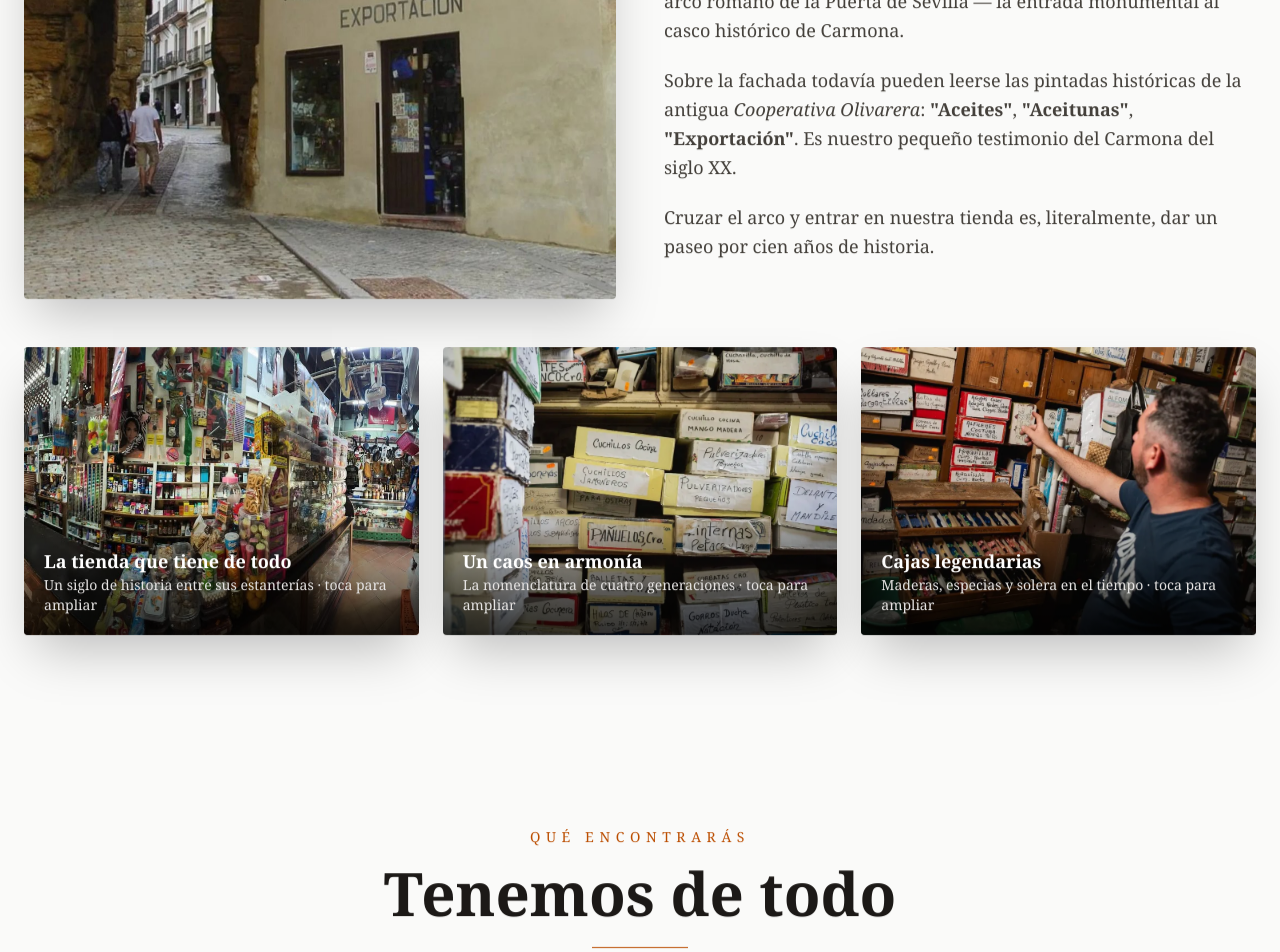
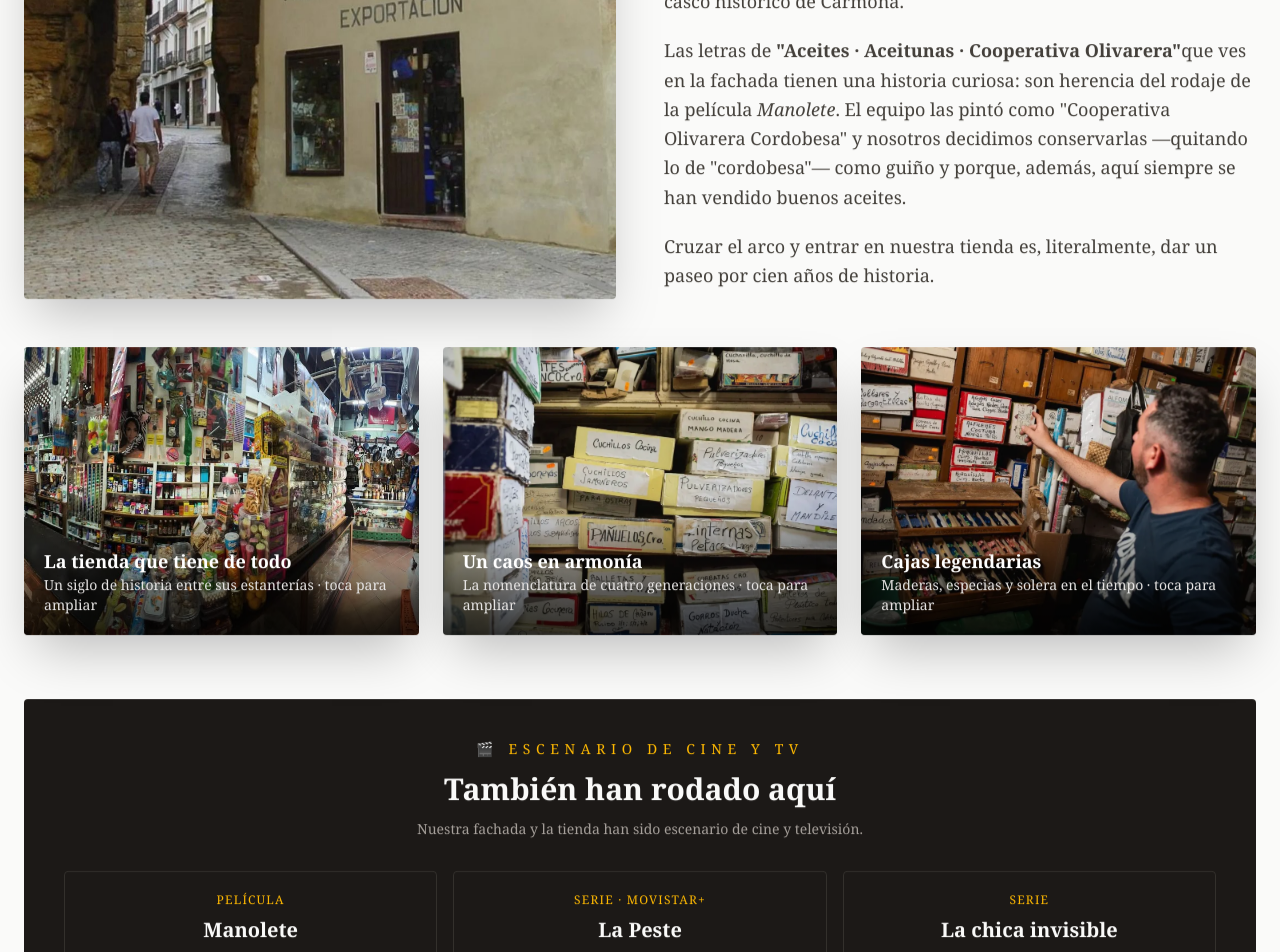
Before and after one commit to albertocalerocastillo/paco-vago, a React (Vite) app: page / in a window 1280 px wide. Shown: the part 2380-3332 px from the top of the page. Built offline with nearby package versions, Linux system fonts and the light colour scheme.

Commit message:
feat(local): fix facade story (Manolete shoot) + add 'filmed here' block (Manolete, La Peste, La chica invisible)

```diff
--- a/src/components/sections/Local/LocalComponent.jsx
+++ b/src/components/sections/Local/LocalComponent.jsx
@@ -22,6 +22,13 @@ const INTERIOR = [
     titulo: 'Cajas legendarias',
     desc: 'Maderas, especias y solera en el tiempo'
   }
+];
+
+// Producciones de cine y TV rodadas en la tienda / su fachada
+const RODAJES = [
+  { titulo: 'Manolete', tipo: 'Película', detalle: 'Con Penélope Cruz y Adrien Brody' },
+  { titulo: 'La Peste', tipo: 'Serie · Movistar+', detalle: 'Ambientada en la Sevilla del XVI' },
+  { titulo: 'La chica invisible', tipo: 'Serie', detalle: 'Rodada en Carmona' }
 ];
 
 export default function LocalComponent() {
@@ -59,10 +66,11 @@ export default function LocalComponent() {
                 histórico de Carmona.
               </p>
               <p>
-                Sobre la fachada todavía pueden leerse las pintadas históricas de la antigua
-                <span className="italic"> Cooperativa Olivarera</span>: <span className="font-semibold">"Aceites"</span>,
-                <span className="font-semibold"> "Aceitunas"</span>, <span className="font-semibold">"Exportación"</span>.
-                Es nuestro pequeño testimonio del Carmona del siglo XX.
+                Las letras de <span className="font-semibold">"Aceites · Aceitunas · Cooperativa Olivarera"</span>
+                que ves en la fachada tienen una historia curiosa: son herencia del rodaje de la película
+                <span className="italic"> Manolete</span>. El equipo las pintó como "Cooperativa Olivarera
+                Cordobesa" y nosotros decidimos conservarlas —quitando lo de "cordobesa"— como guiño y porque,
+                además, aquí siempre se han vendido buenos aceites.
               </p>
               <p>
                 Cruzar el arco y entrar en nuestra tienda es, literalmente, dar un paseo por
@@ -93,6 +101,26 @@ export default function LocalComponent() {
             </figure>
           ))}
         </div>
+
+        {/* Han rodado aquí: cine y televisión */}
+        <div className="mt-16 bg-stone-900 text-stone-50 rounded-sm p-8 md:p-10">
+          <div className="text-center mb-8">
+            <div className="text-amber-400 text-sm uppercase tracking-[0.4em] mb-3">🎬 Escenario de cine y TV</div>
+            <h3 className="text-2xl md:text-3xl font-bold">También han rodado aquí</h3>
+            <p className="text-stone-400 mt-3 max-w-2xl mx-auto text-sm">
+              Nuestra fachada y la tienda han sido escenario de cine y televisión.
+            </p>
+          </div>
+          <div className="grid sm:grid-cols-3 gap-4">
+            {RODAJES.map((r) => (
+              <div key={r.titulo} className="text-center border border-stone-700/60 rounded-sm p-5">
+                <div className="text-amber-400 text-xs uppercase tracking-widest mb-2">{r.tipo}</div>
+                <div className="text-xl font-bold mb-1">{r.titulo}</div>
+                <div className="text-stone-400 text-sm">{r.detalle}</div>
+              </div>
+            ))}
+          </div>
+        </div>
       </Reveal>
 
       {ampliada && (
```
Also changed, not shown: 1 other file (tests, documents, lock files or other folders).
